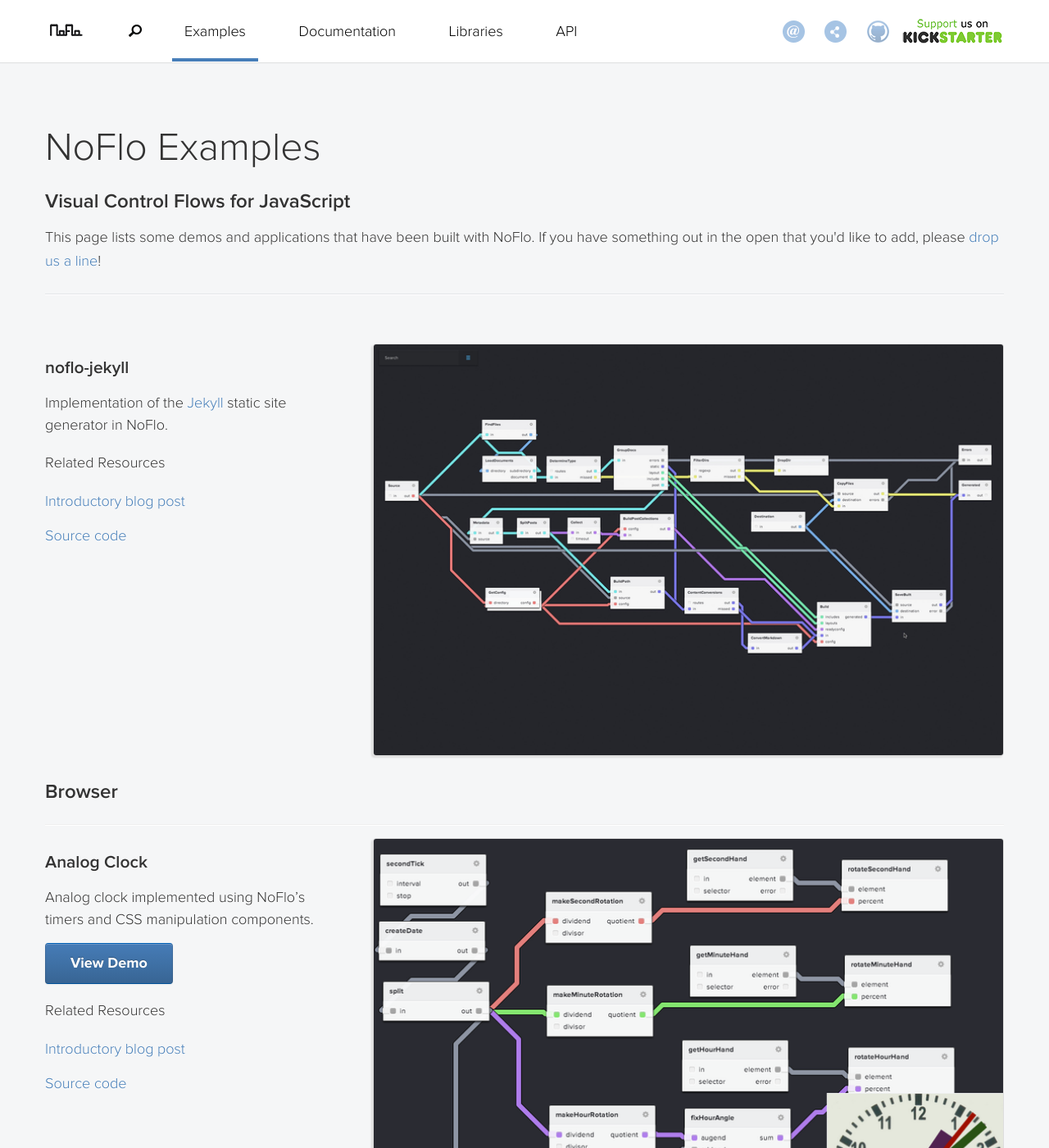
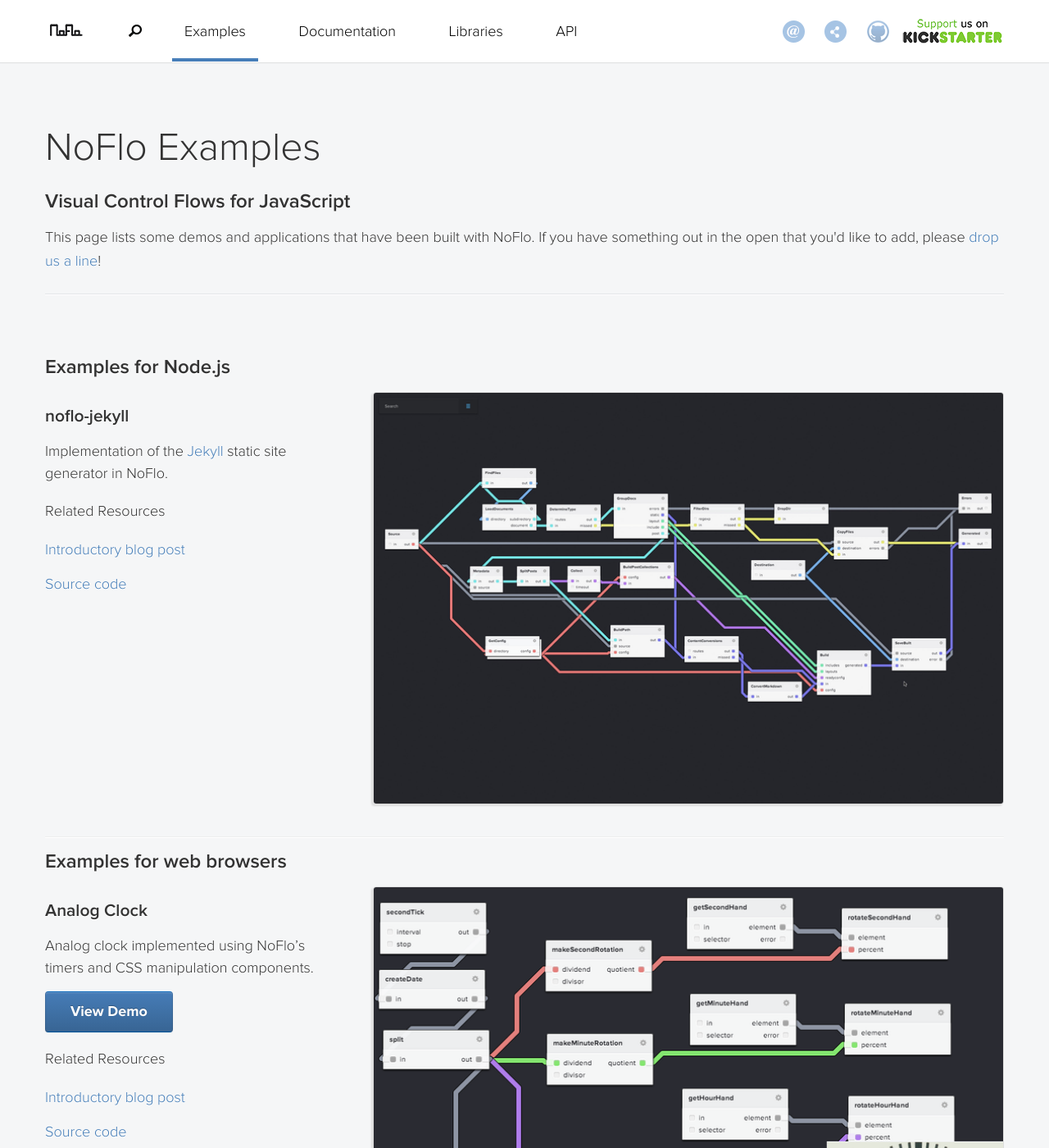
Before and after one commit to noflo/noflo.github.io, a Jekyll site: the page built from example/index.html, in a window 1280 px wide and 1400 px high. Shown: the whole window at 82% size. Built offline with Jekyll 4.4.1, drawn with Linux system fonts in a browser that asks for light colours; nearby versions of some CDN libraries; Markdown is read by kramdown in place of the engine named in the settings.

Commit message:
Better headlines for the demo categories

```diff
--- a/example/index.html
+++ b/example/index.html
@@ -14,6 +14,7 @@ categories:
 
       <div class="main">
         <div class="demos">
+          <h2>Examples for Node.js</h2>
           {% for example in site.categories['example'] %}
           {% if example.tags contains 'nodejs' %}
           <div class="demo">
@@ -41,8 +42,8 @@ categories:
           </div>
           {% endif %}
           {% endfor %}
-          <h2>Browser</h2>
           <hr />
+          <h2>Examples for web browsers</h2>
           {% for example in site.categories['example'] %}
           {% unless example.tags contains 'nodejs' %}
           <div class="demo">
```
